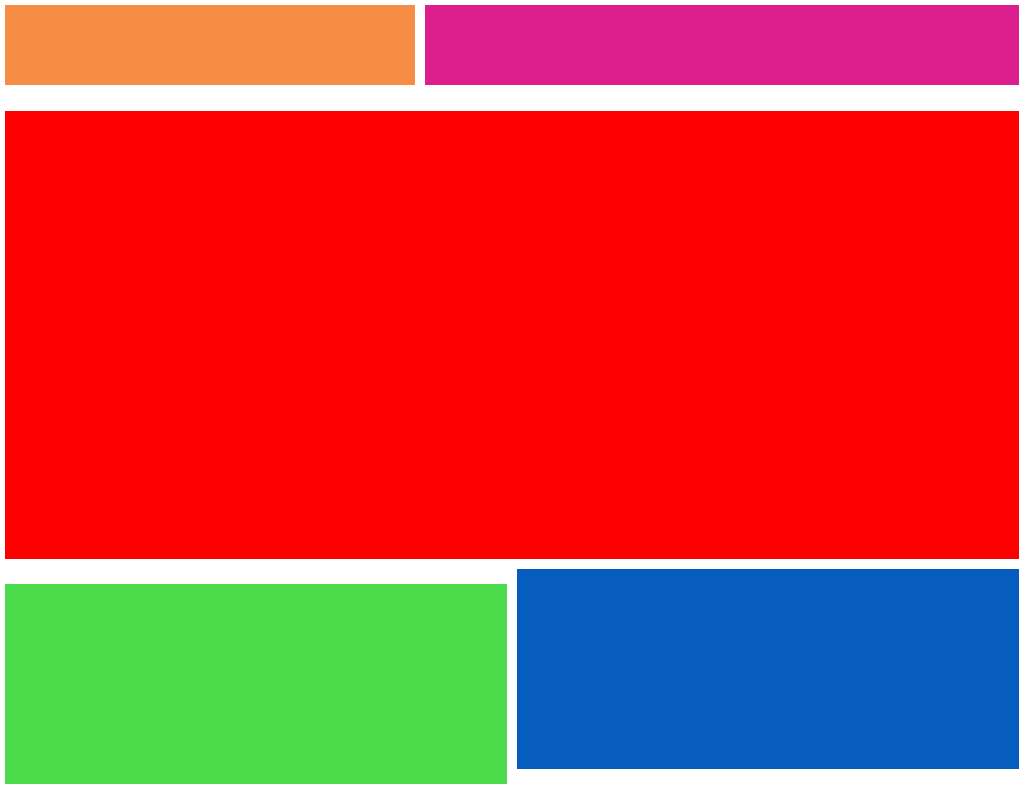
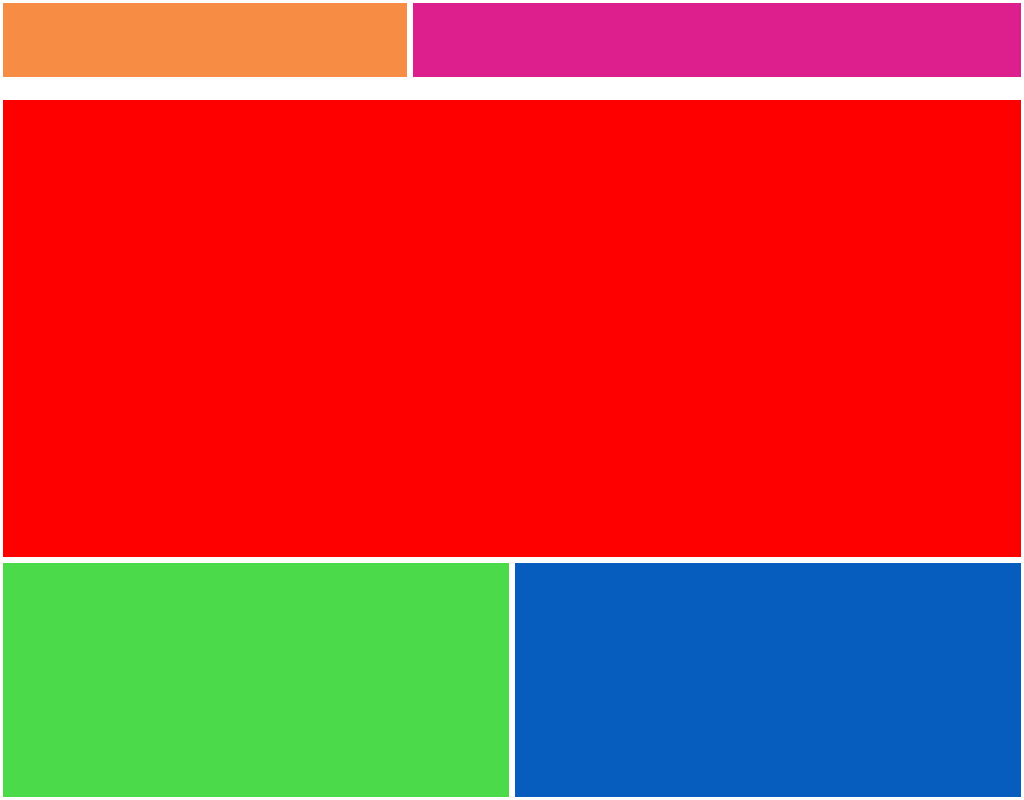
Before and after one commit to pavelkrakhmalchyk/JavaScript-Courses, a plain HTML site: page Homework 2/Task 5/index.html in a window 1024 px wide. Drawn offline with Linux system fonts and the light colour scheme.

Commit message:
improved adaptability

```diff
--- a/Homework 2/Task 5/styles/styles.css
+++ b/Homework 2/Task 5/styles/styles.css
@@ -15,10 +15,6 @@ body{
     align-content: flex-start;
     height: 100%;
     width: 100%;
-}
-
-.box{
-    margin: 0.5%;
 }
 
 .box1{
@@ -47,43 +43,52 @@ body{
 
 @media (min-width: 1024px)
 {
+    .box{
+        border: 3px solid white;
+    }
+
     .box1{
         flex-basis: 40%;
+        height: 20%;
     }
 
     .box2{
-        flex-basis: 58%;
-        height: 10%;
+        flex-basis: 60%;
+        height: 20%;
     }
 
     .box3{
+        border-top: 20px solid white;
         height: 50%;
-        margin-top: 2%;
-        flex-basis: 99%;
+        flex-basis: 100%;
     }
 
     .box4{
         height: 30%;
-        flex-basis: 32.3%;
+        flex-basis: 33.3%;
     }
 
     .box5{
         height: 30%;
-        flex-basis: 32.3%;
+        flex-basis: 33.3%;
     }
 
     .box6{
         height: 30%;
-        flex-basis: 32.3%;
+        flex-basis: 33.3%;
     }
 }
 
 @media (max-width: 1024px)
 {
+    .box{
+        border: 3px solid white;
+    }
+
     .box1{
-        height: 56%;
-        margin-top: 2%;
-        flex-basis: 99%;
+        height: 60%;
+        border-top: 20px solid white;
+        flex-basis: 100%;
         order: 3;
     }
 
@@ -94,8 +99,8 @@ body{
     }
 
     .box3{
-        height: 25%;
-        flex-basis: 49%;
+        height: 30%;
+        flex-basis: 50%;
         order: 4;
     }
 
@@ -104,23 +109,27 @@ body{
     }
 
     .box5{
-        height: 25%;
-        flex-basis: 49%;
+        height: 30%;
+        flex-basis: 50%;
         order: 5;
     }
 
     .box6{
         height: 10%;
-        flex-basis: 58%;
+        flex-basis: 60%;
         order: 2;
     }
 }
 
-@media (max-width: 767px)
+@media (max-width: 560px)
 {
+    .box{
+        border: 3px solid white;
+    }
+
     .box1{
-        height: 49%;
-        flex-basis: 99%;
+        height: 50%;
+        flex-basis: 100%;
         order: 3;
     }
 
@@ -130,7 +139,7 @@ body{
 
     .box3{
         height: 15%;
-        flex-basis: 99%;
+        flex-basis: 100%;
         order: 1;
     }
 
@@ -144,8 +153,8 @@ body{
 
     .box6{
         height: 15%;
-        margin-top: 4%;
-        flex-basis: 99%;
+        border-top: 20px solid white;
+        flex-basis: 100%;
         order: 2;
     }
 }
--- a/Lection practice 1/Task 1/styles/styles.css
+++ b/Lection practice 1/Task 1/styles/styles.css
@@ -52,6 +52,7 @@
 
 .search input{
     height: 25px;
+    width: 15vw;
     padding-left: 5px;
     border-radius: 5px;
     border: 1px solid gray;
@@ -109,7 +110,7 @@ button{
 .card-container{
     display: flex;
     flex-wrap: wrap;
-    justify-content: space-between;
+    justify-content: space-around;
     margin-top: 80px;
     padding: 25px;
 }
@@ -119,6 +120,7 @@ button{
     display: inline-block;
     height: 450px;
     width: 350px;
+    min-width: 350px;
     border-radius: 20px;
     box-shadow: 0 6px 20px 0 rgba(0, 0, 0, 0.808);
     margin-top: 10px;
```
Also changed, not shown: Lection practice 1/Task 1/index.html (+1 -1 lines), Lection practice 1/Task 2/index.html (+1 -1 lines), Lection practice 1/Task 2/scripts/script.js (+8 -4 lines), Lection practice 1/Task 2/styles/styles.css (+8 -0 lines), Homework 2/Task 6/images/4.jpg, Homework 2/Task 6/images/9.jpg.
